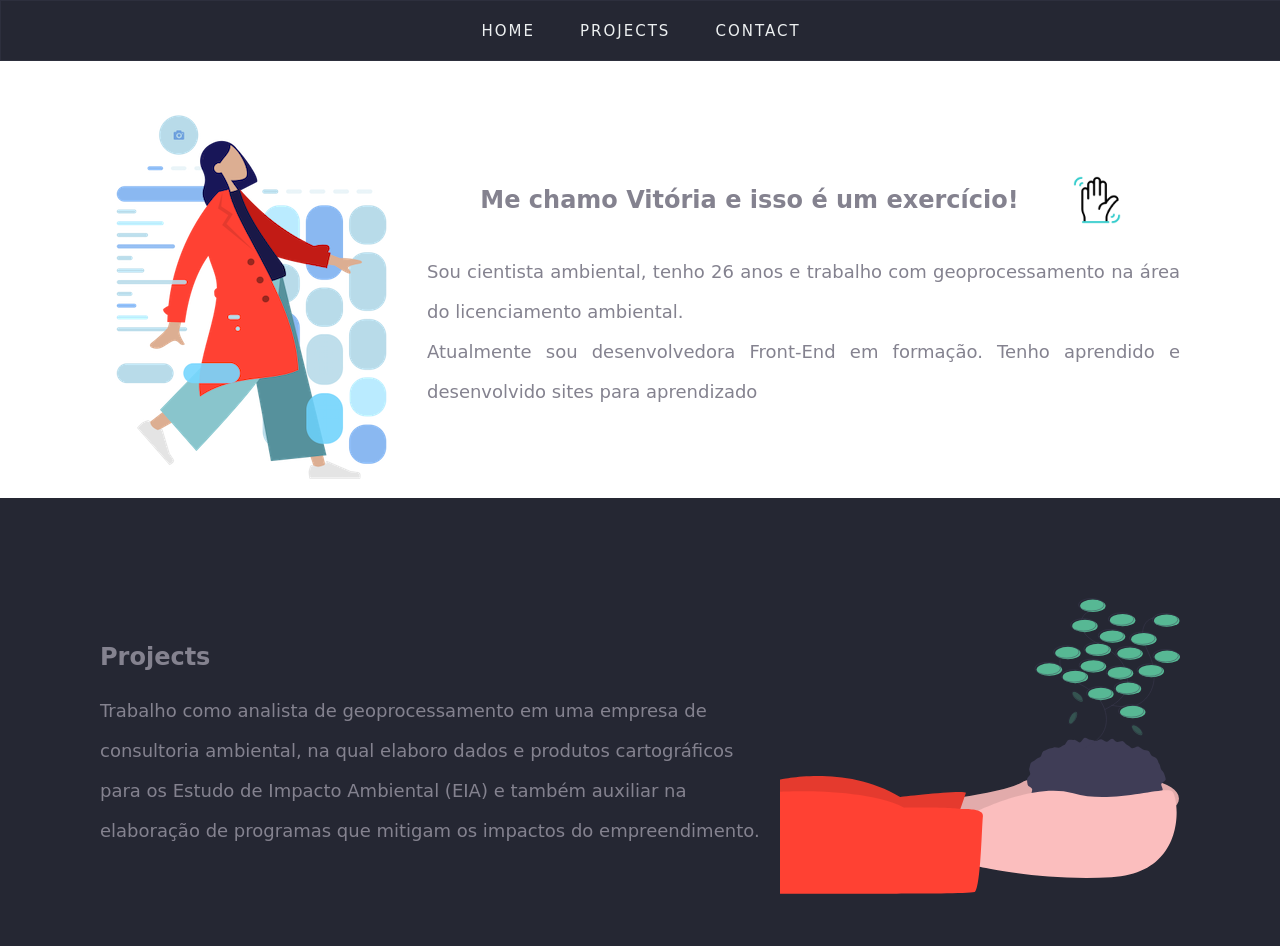
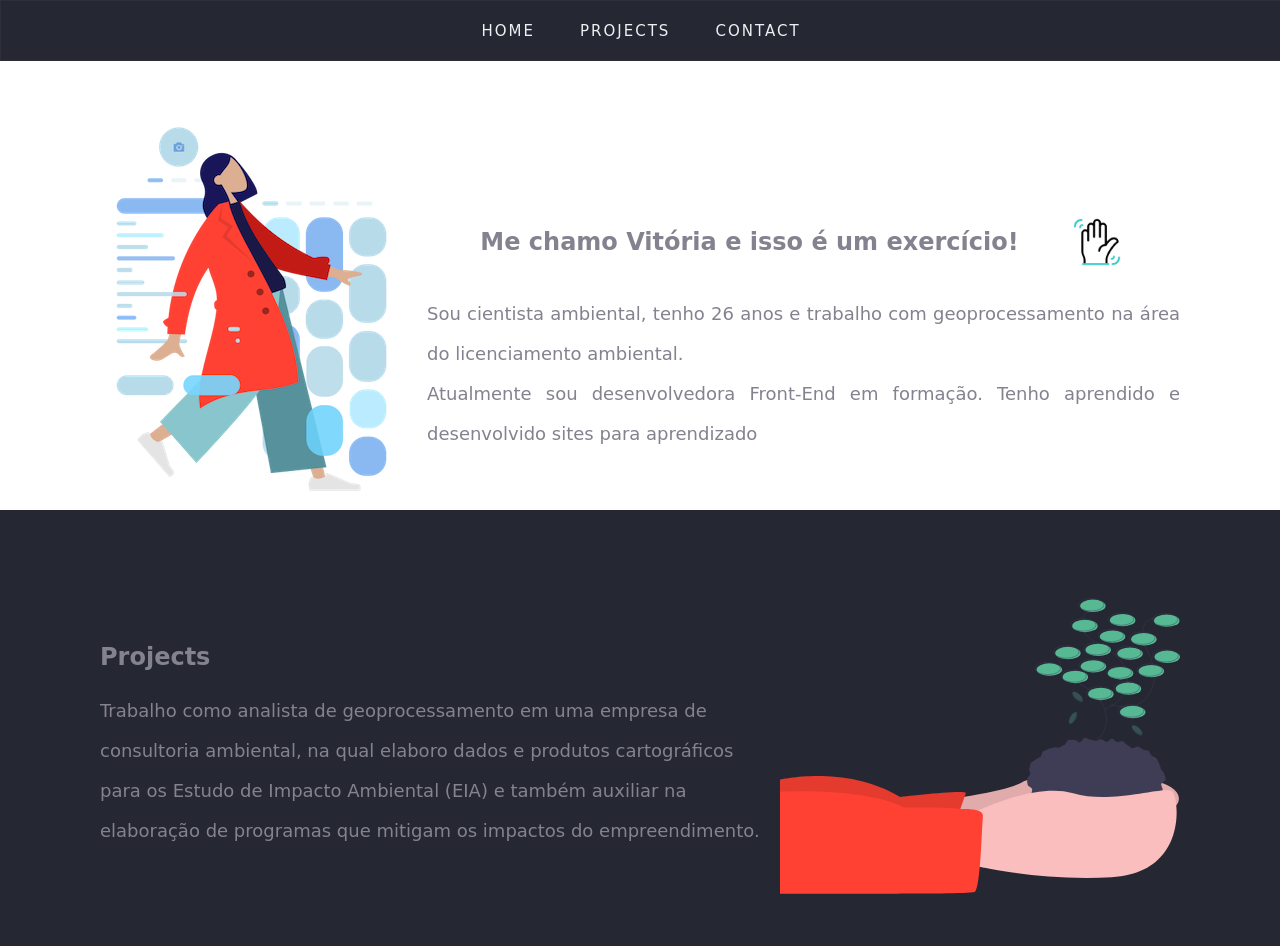
Before and after one commit to vi-lcandido/site-portifolio, a plain HTML site: page index.html in a window 1280 px wide. Shown: the top 949 px of the page. Drawn offline with Linux system fonts and the light colour scheme.

Commit message:
arrumando margens superiores

```diff
--- a/css/style.css
+++ b/css/style.css
@@ -25,7 +25,7 @@ p{
 
 section {
   margin: 0 100px 0 100px;
-  padding-top: 48px;
+  /* padding-top: 48px; */
 }
 
 /*cabeçalho*/
@@ -87,8 +87,12 @@ nav li a:hover {
   place-content: center;
   text-align: justify;
   gap: 24px;
-  align-items: center; */
+  align-items: center;
+  padding-top: 60px;
+  /* margin-bottom: 40px; */
 }
+
+
 
 #projects {
   background: #252733;
@@ -100,6 +104,7 @@ nav li a:hover {
   /* flex-wrap: nowrap; */
   place-content: center;
   align-items: center;
+  padding-top: 36px;
 }
 
 .flex-web {
--- a/index.html
+++ b/index.html
@@ -29,7 +29,7 @@
                 <!-- <a class="cta" href="#"><button>Contact</button></a> -->
             </nav>
         </header>
-        <section>
+        <section class="home-section">
             <article id="flex-home">
                 <img src="./img/woman.png" alt="woman">
                 <div>
```
